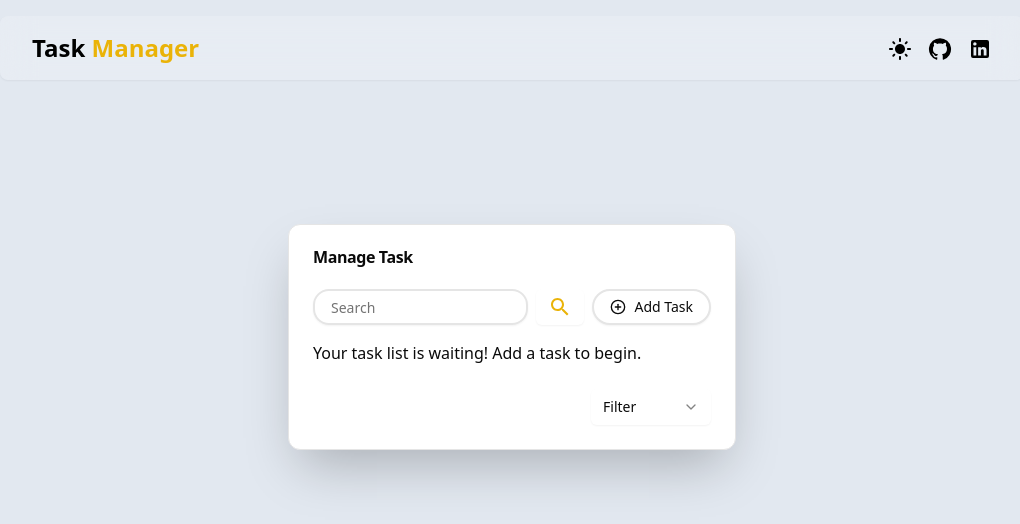
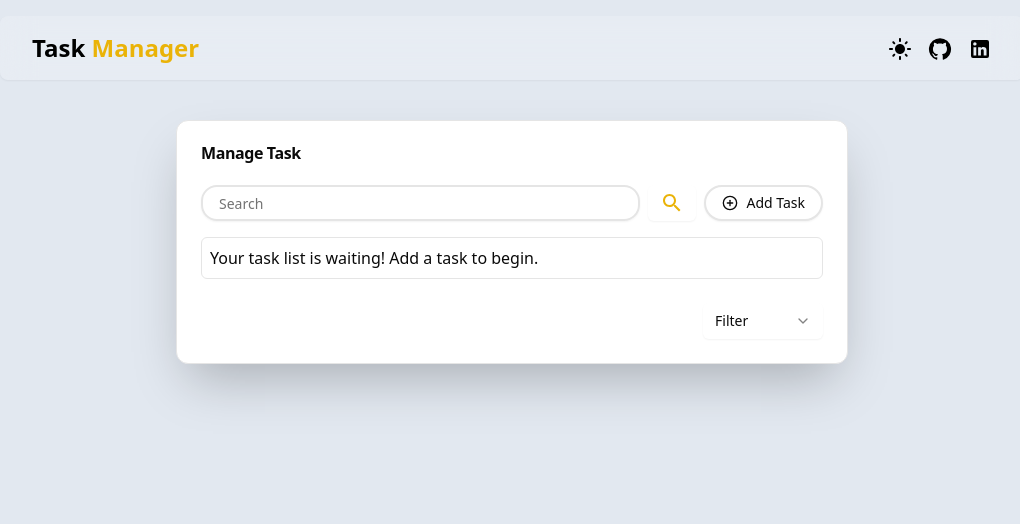
Before and after one commit to KRSNAGUPTA/task-manager, a React (Vite) app: page / in a window 1280 px wide. Shown: the top 524 px of the page, without its empty margins (128-1148 px from the left). Built offline with nearby package versions, Linux system fonts and the light colour scheme.

Commit message:
implement ScrollArea and ScrollBar for task list scrolling; adjust layout and styling for improved UI

```diff
--- a/src/App.jsx
+++ b/src/App.jsx
@@ -40,6 +40,7 @@ import { Label } from "./components/ui/label";
 import { Search } from "@mui/icons-material";
 import { ToastContainer, toast } from "react-toastify";
 import "react-toastify/dist/ReactToastify.css";
+import { ScrollArea, ScrollBar } from "./components/ui/scroll-area";
 
 function App() {
   const [taskList, setTaskList] = useState(() => {
@@ -64,7 +65,7 @@ function App() {
       return matchFilter;
     });
 
-    const priorityOrder = { high: 3, medium: 2, low: 1 };
+    const priorityOrder = { high: 1, medium: 2, low: 3 };
 
     filtered.sort(
       (a, b) => priorityOrder[a.priority] - priorityOrder[b.priority]
@@ -121,10 +122,10 @@ function App() {
 
   return (
     <>
-      <div className="max-h-screen p-0 m-0 bg-slate-200 dark:bg-neutral-950 h-screen">
+      <div className="h-screen bg-slate-200 dark:bg-neutral-950">
         <Navbar />
-        <div className="flex justify-center items-center px-4 sm:px-6 md:px-8 mt-36">
-          <Card className="w-full max-w-md mx-auto min-h-16 shadow-2xl">
+        <div className="flex justify-center items-center px-4 sm:px-6 md:px-8 mt-10">
+          <Card className="w-full max-w-md sm:max-w-2xl mx-auto min-h-16 shadow-2xl">
             <CardHeader>
               <CardTitle>Manage Task</CardTitle>
             </CardHeader>
@@ -132,7 +133,7 @@ function App() {
               <div className="flex flex-col sm:flex-row sm:space-x-2 space-y-4 sm:space-y-0 justify-between">
                 <div className="flex w-full justify-between space-x-2">
                   <Input
-                    className="rounded-2xl px-4 border-2 focus:border-transparent focus:outline-none focus:ring-2 focus:ring-yellow-700 dark:focus:ring-yellow-200 focus:ring-opacity-50 dark:focus:ring-opacity-70"
+                    className="rounded-2xl px-4 border-2 focus:border-transparent focus:outline-none focus:ring-2 focus:ring-yellow-700 dark:focus:ring-yellow-200 focus:ring-opacity-50 dark:focus:ring-opacity-70 w-full"
                     type="text"
                     placeholder="Search"
                     value={searchTerm}
@@ -143,6 +144,7 @@ function App() {
                     variant="outline"
                     className="border-none hover:shadow-inner active:scale-75  "
                     onClick={handleSearch}
+                    aria-label="Search tasks"
                   >
                     <Search className="text-yellow-500 scale-150 " />
                   </Button>
@@ -170,6 +172,7 @@ function App() {
                             type="text"
                             placeholder="Enter Name"
                             value={taskName}
+                            maxLength={40}
                             onChange={(e) => setTaskName(e.target.value)}
                             required
                           />
@@ -180,14 +183,13 @@ function App() {
                             id="taskDesc"
                             type="text"
                             placeholder="Enter Description"
+                            maxLength={60}
                             onChange={(e) => setTaskDesc(e.target.value)}
                           />
                         </div>
                         <DialogFooter className="flex sm:justify-between">
                           <Select
-                            onValueChange={(val) =>
-                              setTaskPrio(val ? val : "low")
-                            }
+                            onValueChange={(val) => setTaskPrio(val || "low")}
                           >
                             <SelectTrigger className="w-[120px]">
                               <SelectValue placeholder="Priority" />
@@ -213,22 +215,27 @@ function App() {
                   </DialogContent>
                 </Dialog>
               </div>
+              <ScrollArea className="h-[300px] sm:h-auto w-full rounded-md border p-2">
                 <ul className="space-y-4">
-                {filteredTask.length === 0 && filter !== "completed" && !searchTerm
+                  {filteredTask.length === 0 &&
+                  filter !== "completed" &&
+                  !searchTerm
                     ? "Your task list is waiting! Add a task to begin."
                     : ""}
                   {filteredTask.map((task) => (
                     <li key={task.id}>
-                    <div className="flex justify-between items-center">
-                      <div className="flex space-x-3 items-center">
+                      <div className="flex items-center justify-between">
+                        <div className="flex space-x-3 items-center  ">
                           <Checkbox
                             checked={task.completed ? true : false}
                             onCheckedChange={() => toggleTask(task.id)}
                           />
-                        <div className="space-y-1">
+                          <div className="space-y-1 w-full">
                             <CardTitle
                               className={`${
-                              task.completed ? "line-through text-gray-300" : ""
+                                task.completed
+                                  ? "line-through text-gray-300"
+                                  : ""
                               }`}
                             >
                               <div className="flex items-center space-x-2">
@@ -246,17 +253,22 @@ function App() {
                             </CardTitle>
                             <CardDescription
                               className={`${
-                              task.completed ? "line-through text-gray-300" : ""
+                                task.completed
+                                  ? "line-through text-gray-300"
+                                  : ""
                               }`}
-                          >
+                            > <p className="w-auto">
+
                               {task.description}
+                            </p>
                             </CardDescription>
                           </div>
                         </div>
                         <Button
                           variant="outline"
-                        className="hover:text-red-600 border-none"
+                          className="hover:text-red-600 border-none mr-2 z-10"
                           onClick={() => deleteTask(task.id)}
+                          aria-label="Delete task"
                         >
                           <Trash2 />
                         </Button>
@@ -264,6 +276,8 @@ function App() {
                     </li>
                   ))}
                 </ul>
+                <ScrollBar />
+              </ScrollArea>
             </CardContent>
             <CardFooter className="flex justify-end">
               <Select onValueChange={(val) => setFilter(val)}>
```
Lines whose indentation alone changed are shown as unchanged.
